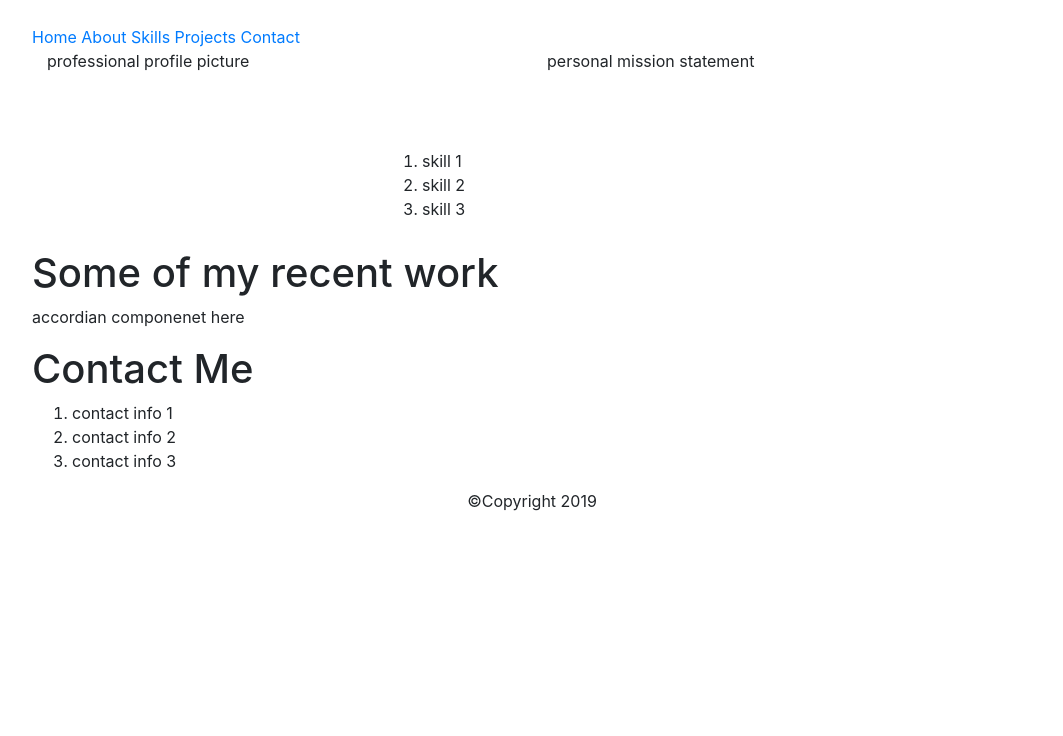
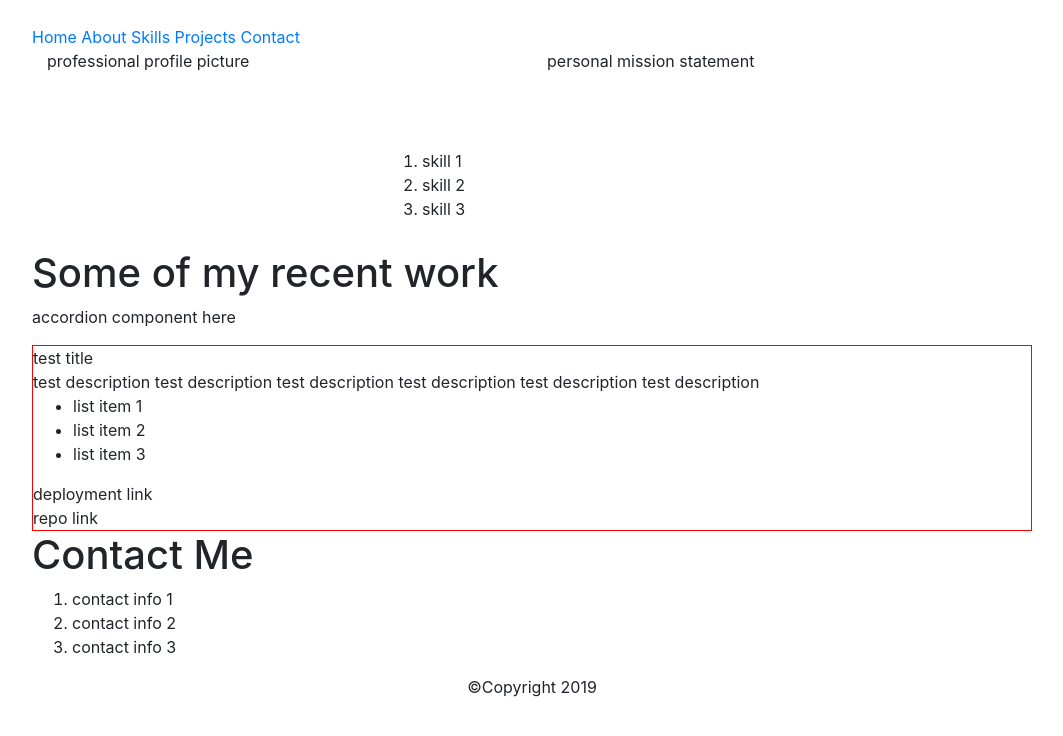
Before and after one commit to QuintonMcNamee/My-Portfolio, a plain HTML site: page index.html in a window 1280 px wide. Shown: the whole page, without its empty margins (108-1171 px from the left). Drawn offline with nearby package versions, Linux system fonts and the light colour scheme.

Commit message:
accordion component for project section working. need to apply event listeners

```diff
--- /dev/null
+++ b/components/accordion/accordion.js
@@ -0,0 +1,72 @@
+const projectsArray = [
+  {
+    title: 'test title',
+    description: 'test description test description test description test description test description test description',
+    listItem1: 'list item 1',
+    listItem2: 'list item 2',
+    listItem3: 'list item 3',
+    deploymentLink: 'deployment link',
+    repoLink: 'repo link'
+  }
+];
+
+// component function
+/*
+<div class='title'>
+  <div class='description'>
+    <ul>
+      <li></li>
+      <li></li>
+      <li></li>
+      </ul>
+  </div>
+  <div class='deployed'></div>
+  <div class='repo'></div>
+</div>
+*/
+
+function Accordion(Obj) {
+  // create elements
+  const divTitle = document.createElement('div');
+  const divDescription = document.createElement('div');
+  const uList = document.createElement('ul');
+  const listItem1 = document.createElement('li');
+  const listItem2 = document.createElement('li');
+  const listItem3 = document.createElement('li');
+  const divDeployed = document.createElement('div');
+  const divRepo = document.createElement('div');
+
+  // add classes to elements
+  divTitle.classList.add('title');
+  divDescription.classList.add('description');
+  divDeployed.classList.add('deployed');
+  divRepo.classList.add('repo');
+
+  // add content to elements
+  divTitle.innerText = Obj.title;
+  divDescription.innerText = Obj.description;
+  listItem1.innerText = Obj.listItem1;
+  listItem2.innerText = Obj.listItem2;
+  listItem3.innerText = Obj.listItem3;
+  divDeployed.innerText = Obj.deploymentLink;
+  divRepo.innerText = Obj.repoLink;
+
+  // arrange elements
+  divTitle.appendChild(divDescription);
+  divDescription.appendChild(uList);
+  uList.appendChild(listItem1);
+  uList.appendChild(listItem2);
+  uList.appendChild(listItem3);
+  divTitle.appendChild(divDeployed);
+  divTitle.appendChild(divRepo);
+
+  const projectSection = document.querySelector('.project-section');
+  projectSection.appendChild(divTitle);
+
+
+
+  console.log(divTitle);
+
+}
+
+Accordion(projectsArray[0]);
--- /dev/null
+++ b/components/accordion/accordion.less
@@ -0,0 +1,5 @@
+.project-section {
+  .title {
+    border: solid 1px red;
+  }
+}
--- a/index.html
+++ b/index.html
@@ -14,7 +14,7 @@
     <link rel="stylesheet" type="text/css" href="./css/index.css">
 
     <!-- JS -->
-    <script sec="./components/TBD.js" async></script>
+    <script src="./components/accordion/accordion.js" async></script>
   </head>
 
   <body>
@@ -60,7 +60,7 @@
     <!-- PROJECT SECTION -->
     <section class="project-section">
       <h1>Some of my recent work</h1>
-      <p>accordian componenet here</p>
+      <p>accordion component here</p>
     </section>
 
     <!-- CONTACT SECTION -->
--- a/less/index.less
+++ b/less/index.less
@@ -2,3 +2,4 @@
 @import 'about.less';
 @import 'skills.less';
 @import 'footer.less';
+@import '../components/accordion/accordion.less';
```
Also changed, not shown: css/index.css.
